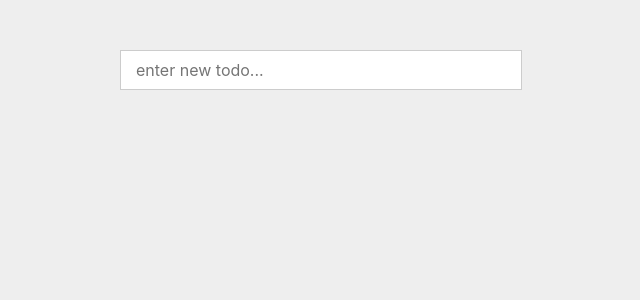
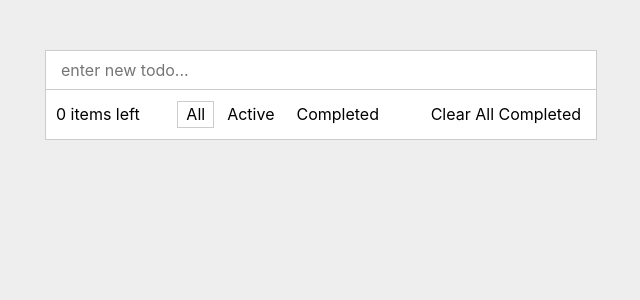
Before and after one commit to alireza-mh/todoapp, a React (Create React App) app: page / in a window 1280 px wide. Shown: the top 300 px of the page, without its empty margins (319-959 px from the left). Built offline with nearby package versions, Linux system fonts and the light colour scheme.

Commit message:
todo footer and todo filters added

```diff
--- /dev/null
+++ b/src/components/TodoFilter/TodoFilter.js
@@ -0,0 +1,27 @@
+// @flow
+import React from 'react'
+
+type Props = {
+  label: string,
+  isActive: boolean,
+  name: string,
+  onClick: Function
+}
+
+function TodoFilter(props: Props) {
+  const { name, label, isActive, onClick } = props
+  return (
+    <label className={`todo-filter-label ${isActive ? 'is-active' : ''}`}>
+      {label}
+      <input
+        name={name}
+        className='todo-filter-shadow'
+        value='all'
+        type='radio'
+        onClick={onClick.bind(null, label)}
+      />
+    </label>
+  )
+}
+
+export default TodoFilter
--- /dev/null
+++ b/src/components/TodoFilter/index.js
@@ -0,0 +1,3 @@
+import TodoFilter from './TodoFilter'
+
+export default TodoFilter
--- /dev/null
+++ b/src/components/TodoFooter/TodoFooter.css
@@ -0,0 +1,43 @@
+.todo-footer {
+  border-top: 1px solid #ccc;
+  padding: 10px;
+  display: flex;
+  flex-wrap: wrap;
+  align-items: center;
+}
+
+.todo-filter-section {
+  flex: 1;
+  display: flex;
+  justify-content: center;
+  align-items: center;
+}
+
+.todo-filter-label {
+  margin: 0 2px;
+  padding: 3px 8px;
+  border: 1px solid transparent;
+}
+
+.todo-filter-label:not(.is-active) {
+  cursor: pointer;
+}
+
+.todo-filter-label.is-active {
+  border: 1px solid #ccc;
+}
+
+.todo-filter-shadow {
+  display: none;
+}
+
+.clear-button {
+  cursor: pointer;
+  border: none;
+  background: none;
+  padding: 5px;
+}
+
+.clear-button.is-hidden {
+  visibility: hidden;
+}
--- /dev/null
+++ b/src/components/TodoFooter/TodoFooter.js
@@ -0,0 +1,51 @@
+// @flow
+import React from 'react'
+import './TodoFooter.css'
+import TodoFilter from '../TodoFilter'
+
+type Props = {
+  activeFilter?: string,
+  doneTodoCount: number,
+  onFilterClick: Function
+}
+
+function TodoFooter(props: Props) {
+  const { activeFilter, doneTodoCount, onFilterClick } = props
+
+  return (
+    <div className='todo-footer'>
+      <div>{doneTodoCount} items left</div>
+      <div className='todo-filter-section'>
+        <TodoFilter
+          isActive={activeFilter === 'All'}
+          label='All'
+          name='todo-filter'
+          onClick={onFilterClick}
+        />
+        <TodoFilter
+          isActive={activeFilter === 'Active'}
+          label='Active'
+          name='todo-filter'
+          onClick={onFilterClick}
+        />
+        <TodoFilter
+          isActive={activeFilter === 'Completed'}
+          label='Completed'
+          name='todo-filter'
+          onClick={onFilterClick}
+        />
+      </div>
+      <div>
+        <button type='button' className='clear-button'>
+          Clear All Completed
+        </button>
+      </div>
+    </div>
+  )
+}
+
+TodoFooter.defaultProps = {
+  activeFilter: 'All'
+}
+
+export default TodoFooter
--- /dev/null
+++ b/src/components/TodoFooter/index.js
@@ -0,0 +1,3 @@
+import TodoFooter from './TodoFooter'
+
+export default TodoFooter
--- a/src/components/Todos/Todos.css
+++ b/src/components/Todos/Todos.css
@@ -1,5 +1,5 @@
 .todos {
-  max-width: 400px;
+  max-width: 550px;
   margin: 50px auto;
   background:#fff;
   border: 1px solid #ccc;
--- a/src/components/Todos/Todos.js
+++ b/src/components/Todos/Todos.js
@@ -2,13 +2,13 @@
 import React, { useState } from 'react'
 import TodoList from '../TodoList'
 import TodoInput from '../TodoInput'
+import TodoFooter from '../TodoFooter'
 import './Todos.css'
 import { removeTodoById, addTodo } from '../../utils/todoUtils'
 
-type Props = {}
-
-function Todos(props: Props) {
+function Todos() {
   const [todos, setTodos] = useState([])
+  const [activeFilter, setActiveFilter] = useState('All')
 
   const handleEnterText = text => {
     setTodos(addTodo(todos, text))
@@ -18,10 +18,19 @@ function Todos(props: Props) {
     setTodos(removeTodoById(todos, id))
   }
 
+  const handleFilterClick = filter => {
+    setActiveFilter(filter)
+  }
+
   return (
     <div className='todos'>
       <TodoInput onEnterText={handleEnterText} />
       <TodoList todos={todos} onItemRemove={handleItemRemove} />
+      <TodoFooter
+        activeFilter={activeFilter}
+        doneTodoCount={0}
+        onFilterClick={handleFilterClick}
+      />
     </div>
   )
 }
```
Also changed, not shown: 1 other file (tests, documents, lock files or other folders).
